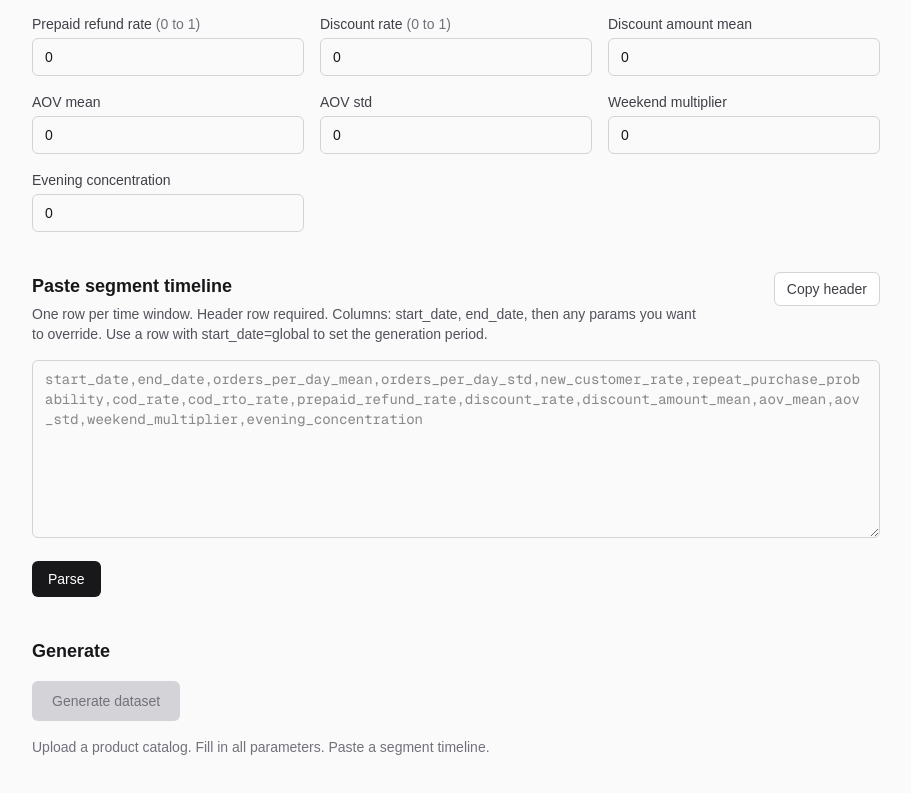
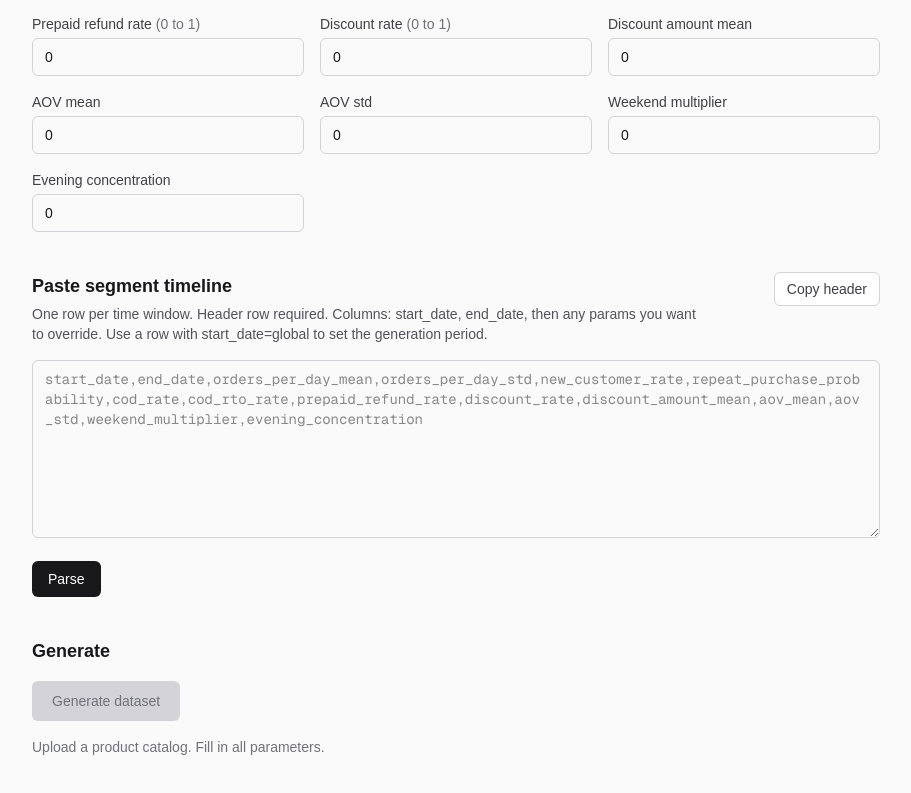
Before and after one commit to piyushwadhwa25/shopify-synth, a Next.js app: page / in a window 1280 px wide. Shown: the part 1001-1794 px from the top of the page, without its empty margins (184-1095 px from the left). Built offline with nearby package versions, Linux system fonts and the light colour scheme.

Commit message:
Removed Paste segement timeline from mandatory requirement for generating orders

```diff
--- a/src/components/GenerateButton.tsx
+++ b/src/components/GenerateButton.tsx
@@ -82,9 +82,7 @@ function buildDisabledHelper(options: {
     parts.push(`Fix ${options.paramErrorCount} parameter errors`);
   }
 
-  if (options.parseResult === null) {
-    parts.push("Paste a segment timeline");
-  } else if (options.parseResult.errors.length > 0) {
+  if (options.parseResult !== null && options.parseResult.errors.length > 0) {
     parts.push("Fix paste errors");
   }
 
@@ -111,20 +109,20 @@ export function GenerateButton({
     baseParams === null ? [] : validateBaseParams(baseParams);
   const paramsValid = baseParams !== null && paramErrors.length === 0;
 
+  const hasPasteErrors =
+    parseResult !== null && parseResult.errors.length > 0;
+
   const isDisabled =
-    loading ||
-    parseResult === null ||
-    parseResult.errors.length > 0 ||
-    !hasCatalog ||
-    !paramsValid;
+    loading || !hasCatalog || !paramsValid || hasPasteErrors;
 
   const handleGenerate = () => {
-    if (isDisabled || !parseResult || !catalog || !baseParams) {
+    if (isDisabled || !catalog || !baseParams) {
       return;
     }
 
     const storeId = catalog[0]?.store_id ?? "custom-store";
-    const global = parseResult.global ?? globalPeriod;
+    const global = parseResult?.global ?? globalPeriod;
+    const segments = parseResult?.segments ?? [];
 
     setLoading(true);
     setSummary(null);
@@ -137,7 +135,7 @@ export function GenerateButton({
           store_id: storeId,
           params: baseParams,
         },
-        segments: parseResult.segments,
+        segments,
         spikes: INDIA_FESTIVAL_SPIKES,
         catalog,
         collections: [],
--- a/src/components/PasteArea.tsx
+++ b/src/components/PasteArea.tsx
@@ -64,7 +64,8 @@ export function PasteArea({
 
   useEffect(() => {
     if (!raw.trim()) {
-      setResult(null);
+      // Empty paste = no overrides; keep parent in sync with a valid empty result.
+      runParse("");
       return () => {
         if (debounceRef.current) {
           clearTimeout(debounceRef.current);
@@ -77,7 +78,7 @@ export function PasteArea({
         clearTimeout(debounceRef.current);
       }
     };
-  }, [raw, globalPeriod, scheduleParse]);
+  }, [raw, globalPeriod, scheduleParse, runParse]);
 
   const handleCopyHeader = async () => {
     try {
@@ -94,11 +95,7 @@ export function PasteArea({
     if (debounceRef.current) {
       clearTimeout(debounceRef.current);
     }
-    if (!raw.trim()) {
-      setResult(null);
-      return;
-    }
-    runParse(raw);
+    runParse(raw.trim() ? raw : "");
   };
 
   const handlePaste = (e: React.ClipboardEvent<HTMLTextAreaElement>) => {
--- a/src/lib/parser/index.ts
+++ b/src/lib/parser/index.ts
@@ -75,9 +75,9 @@ export function parsePaste(
     .map((line) => line.trim())
     .filter((line) => line.length > 0 && !line.startsWith("#"));
 
+  // Empty / whitespace-only paste means no segment overrides — valid.
   if (lines.length === 0) {
-    addError(errors, 1, null, "Paste is empty");
-    return { segments, global: null, errors, warnings };
+    return { segments: [], global: null, errors: [], warnings: [] };
   }
 
   const headers = splitCsvLine(lines[0]).map((h) => h.toLowerCase());
```
